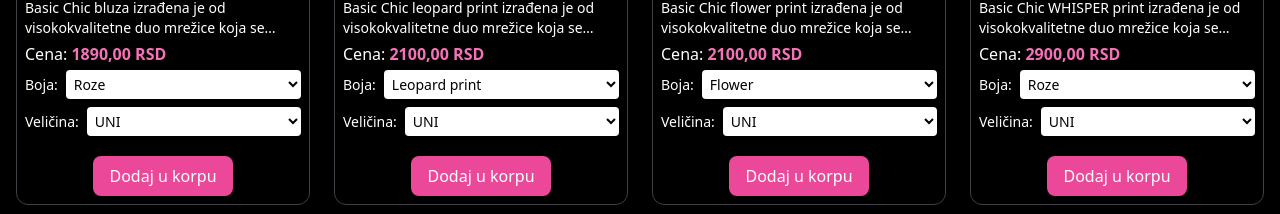
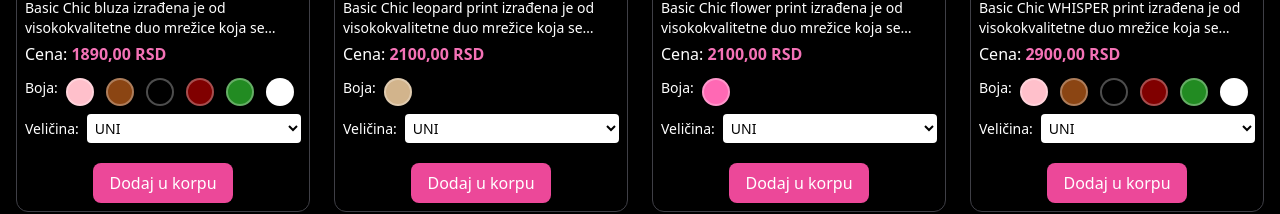
Before and after one commit to BokeeJ/kokko, a React (Vite) app: page /katalog in a window 1280 px wide. Shown: the part 445-659 px from the top of the page. Built offline with nearby package versions, Linux system fonts and the light colour scheme.

Commit message:
colorChoise

```diff
--- a/src/Components/ArtikalDetalj.jsx
+++ b/src/Components/ArtikalDetalj.jsx
@@ -8,6 +8,7 @@
 import 'swiper/css/pagination';
 import '../styles.css';
 import { EffectCoverflow, Pagination } from 'swiper/modules';
+import BojaKruzici from '../services/BojaKruzici.jsx';
 
 function ArtikalDetalj() {
     const { id } = useParams();
@@ -53,10 +54,10 @@
             </Swiper>
 
             <div className="mt-6 space-y-2">
-                <p><span className="text-xl font-bold">Cena:</span> {proizvod.cena},00 RSD</p>
-                <p><span className="text-xl font-bold">Opis:</span> {proizvod.opis}</p>
-                <p><span className="text-xl font-bold">Boje:</span> {proizvod.boja.join(', ')}</p>
-                <p><span className="text-xl font-bold">Veličine:</span> {proizvod.velicina.join(', ')}</p>
+                <p><span className="text-xl font-bold text-pink-300">Cena:</span> {proizvod.cena},00 RSD</p>
+                <p><span className="text-xl font-bold text-pink-300">Opis:</span> {proizvod.opis}</p>
+                <p><span className="text-xl font-bold text-pink-300">Boje:</span> {proizvod.boja.join(', ')}</p>
+                <p><span className="text-xl font-bold text-pink-300">Veličine:</span> {proizvod.velicina.join(', ')}</p>
             </div>
 
             {fullscreenSlika && (
--- a/src/pages/Katalog.jsx
+++ b/src/pages/Katalog.jsx
@@ -3,6 +3,7 @@
 import { Link, useOutletContext } from 'react-router-dom';
 import { motion, AnimatePresence } from 'framer-motion';
 import Qr from '../services/QrKodKomponenta';
+import BojeKruzici from '../services/BojaKruzici';
 
 function Katalog() {
     const { setBrojac } = useOutletContext();
@@ -83,18 +84,13 @@
                                 <div className="flex flex-col gap-2 text-sm">
                                     <div className="text-white flex items-center gap-2">
                                         Boja:
-                                        <select
-                                            className="flex-1 p-1 rounded bg-white text-black"
-                                            value={selekcija.boja || item.boja[0]}
-                                            onChange={(e) => handleChange(item.id, 'boja', e.target.value)}
-                                        >
-                                            {item.boja.map((b, i) => (
-                                                <option key={i} value={b}>
-                                                    {b}
-                                                </option>
-                                            ))}
-                                        </select>
+                                        <BojeKruzici
+                                            boje={item.boja}
+                                            izabrana={selekcija.boja || item.boja[0]}
+                                            onChange={(vrednost) => handleChange(item.id, 'boja', vrednost)}
+                                        />
                                     </div>
+
                                     <div className="text-white flex items-center gap-2">
                                         Veličina:
                                         <select
@@ -124,7 +120,6 @@
                     );
                 })}
 
-                {/* QR kod */}
                 <div className="hidden">
                     <Qr />
                 </div>
--- a/src/pages/Kontakt.jsx
+++ b/src/pages/Kontakt.jsx
@@ -21,17 +21,17 @@
                             rel="noopener noreferrer"
                             className="hover:text-pink-400 transition"
                         >
-                            @kokko.design
+                            Instagram
                         </a>
                     </div>
 
                     <div className="flex items-center gap-3">
                         <CiMail className="text-3xl text-pink-300" />
                         <a
-                            href="mailto:info@kokkodesign.rs"
+                            href="mailto:kkaranovic14@gmail.com"
                             className="hover:text-pink-400 transition"
                         >
-                            info@kokkodesign.rs
+                            E-Mail
                         </a>
                     </div>
                 </div>
--- /dev/null
+++ b/src/services/BojaKruzici.jsx
@@ -0,0 +1,40 @@
+import React, { useState } from 'react';
+
+const bojaMapa = {
+    Roze: '#ffc0cb',
+    Braon: '#8B4513',
+    Crna: '#000000',
+    Bordo: '#800000',
+    Zelena: '#228B22',
+    Bela: '#ffffff',
+    'Leopard print': '#D2B48C',
+    Flower: '#FF69B4',
+    Teksas: '#5D8AA8',
+    'Svetlo Plava': '#ADD8E6'
+};
+
+function BojaKruzici({ boje = [], onSelect }) {
+    const [izabrana, setIzabrana] = useState(null);
+
+    const handleClick = (boja) => {
+        setIzabrana(boja);
+        onSelect(boja);
+    };
+
+    return (
+        <div className="flex flex-wrap gap-3 mt-2">
+            {boje.map((boja, i) => (
+                <div
+                    key={i}
+                    onClick={() => handleClick(boja)}
+                    className={`w-7 h-7 rounded-full border-2 cursor-pointer transition duration-300 ${izabrana === boja ? 'border-pink-400 scale-110' : 'border-white/30'
+                        }`}
+                    style={{ backgroundColor: bojaMapa[boja] || '#999' }}
+                    title={boja}
+                />
+            ))}
+        </div>
+    );
+}
+
+export default BojaKruzici;
```
